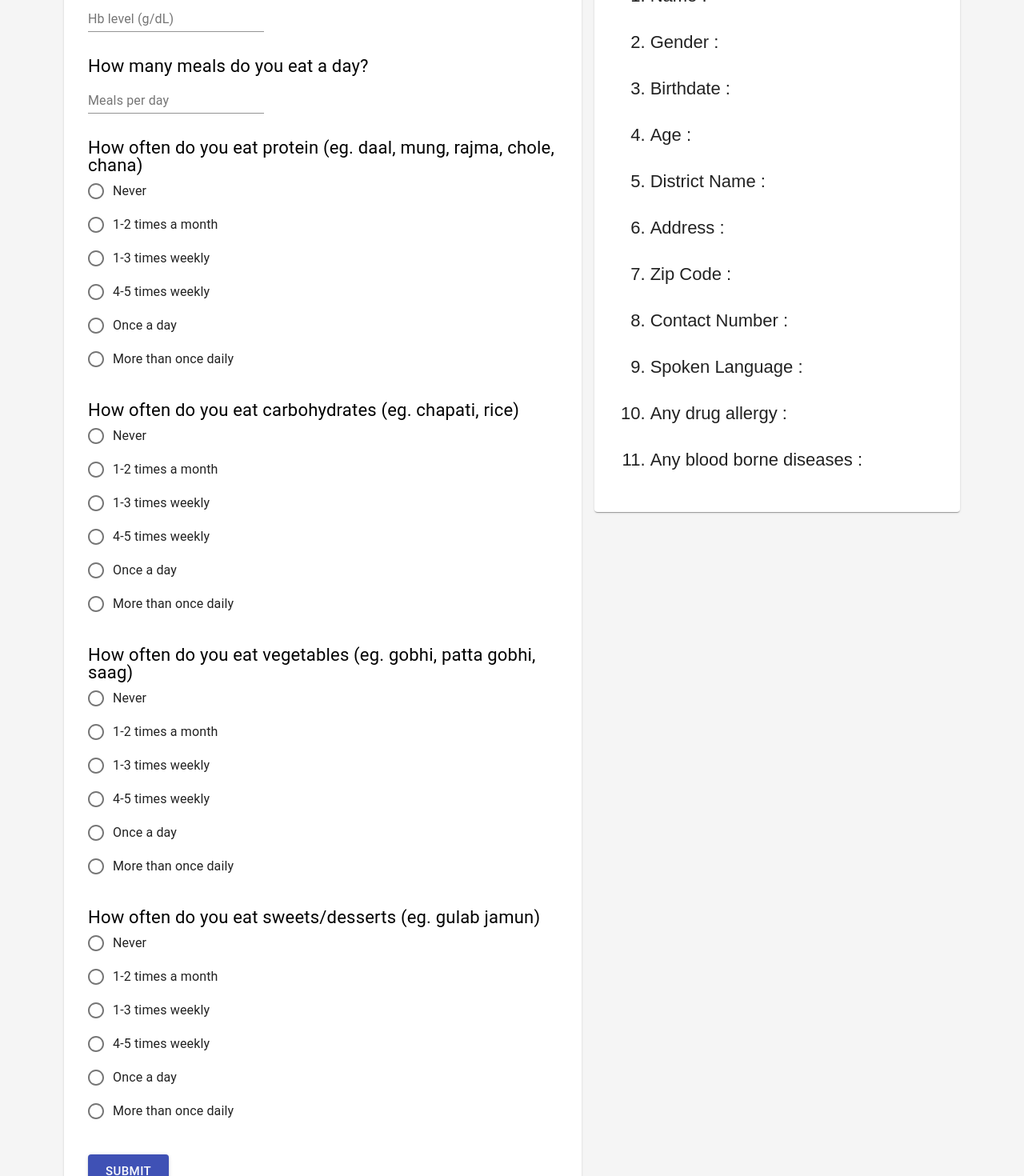
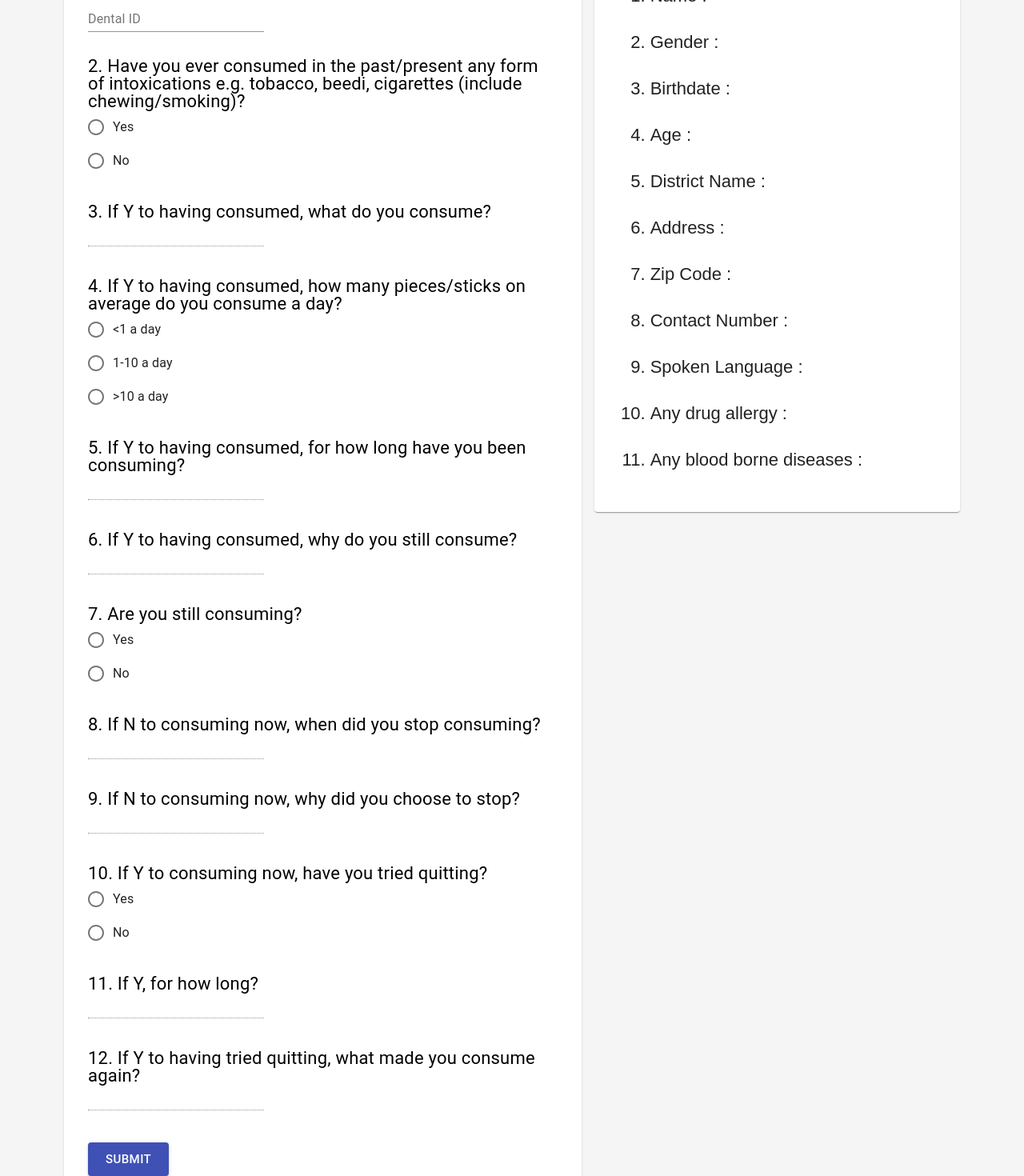
Before and after one commit to i2Eye/i2Eye-Front, a React (Create React App) app: page /stations in a window 1280 px wide. Shown: the part 380-1850 px from the top of the page at 80% size. Built offline with nearby package versions, Linux system fonts and the light colour scheme.

Commit message:
Oral Health form

```diff
--- a/src/Components/StationComponents/FormAbled.js
+++ b/src/Components/StationComponents/FormAbled.js
@@ -11,6 +11,7 @@ import BloodPressure from "./BloodPressure";
 import Doctor from "./DoctorConsult";
 import Phlebotomy from "./Phlebotomy";
 import BMIDuplicate from "./BMIduplicate";
+import OralHealth from "./OralHealth";
 
 class FormAbled extends Component {
   state = {};
@@ -27,7 +28,7 @@ class FormAbled extends Component {
                 paddingBottom: 20,
               }}
             >
-              <FingerstickAnemia />
+              <OralHealth />
             </Paper>
           </Grid>
           <Grid item md="5">
--- /dev/null
+++ b/src/Components/StationComponents/OralHealth.js
@@ -0,0 +1,327 @@
+import React, { Component } from "react";
+import TextField from "@material-ui/core/TextField";
+import InputLabel from "@material-ui/core/InputLabel";
+import Radio from "@material-ui/core/Radio";
+import RadioGroup from "@material-ui/core/RadioGroup";
+import FormControlLabel from "@material-ui/core/FormControlLabel";
+import FormControl from "@material-ui/core/FormControl";
+import FormLabel from "@material-ui/core/FormLabel";
+import Button from "@material-ui/core/Button";
+
+const questions = [{ question: "1. Dental ID", label: "Dental ID", id: "id" }];
+
+const radioQuestions = [
+  {
+    question:
+      "2. Have you ever consumed in the past/present any form of intoxications e.g. tobacco, beedi, cigarettes (include chewing/smoking)? ",
+    name: "intoxication",
+  },
+];
+
+const questions1 = [
+  {
+    question: "3. If Y to having consumed, what do you consume?",
+    id: "product",
+  },
+];
+
+const radioQuestions1 = [
+  {
+    question:
+      "4. If Y to having consumed, how many pieces/sticks on average do you consume a day?",
+    name: "amount",
+  },
+];
+
+const questions2 = [
+  {
+    question:
+      "5. If Y to having consumed, for how long have you been consuming?",
+    id: "duration",
+  },
+  {
+    question: "6. If Y to having consumed, why do you still consume?",
+    id: "reason",
+  },
+];
+
+const radioQuestions2 = [
+  { question: "7. Are you still consuming?", name: "consuming" },
+];
+
+const questions3 = [
+  {
+    question: "8. If N to consuming now, when did you stop consuming?",
+    id: "stopDate",
+  },
+  {
+    question: "9. If N to consuming now, why did you choose to stop?",
+    id: "stopReason",
+  },
+];
+
+const radioQuestions3 = [
+  {
+    question: "10. If Y to consuming now, have you tried quitting?",
+    name: "quit",
+  },
+];
+
+const questions4 = [
+  { question: "11. If Y, for how long?", id: "quitDuration" },
+  {
+    question: "12. If Y to having tried quitting, what made you consume again?",
+    id: "consumeAgainReason",
+  },
+];
+
+class OralHealth extends Component {
+  constructor(props) {
+    super(props);
+    this.state = {
+      id: "",
+      intoxication: "",
+      product: "",
+      amount: "",
+      duration: "",
+      reason: "",
+      consuming: "",
+      stopDate: "",
+      stopReason: "",
+      quit: "",
+      quitDuration: "",
+      consumeAgainReason: "",
+    };
+  }
+
+  handleChange(e) {
+    if (e.target.id === "id") {
+      this.setState({ id: e.target.value });
+    }
+    if (e.target.id === "product") {
+      this.setState({ product: e.target.value });
+    }
+    if (e.target.id === "duration") {
+      this.setState({ duration: e.target.value });
+    }
+    if (e.target.id === "reason") {
+      this.setState({ reason: e.target.value });
+    }
+    if (e.target.id === "stopDate") {
+      this.setState({ stopDate: e.target.value });
+    }
+    if (e.target.id === "stopReason") {
+      this.setState({ stopReason: e.target.value });
+    }
+    if (e.target.id === "quitDuration") {
+      this.setState({ quitDuration: e.target.value });
+    }
+    if (e.target.id === "consumeAgainReason") {
+      this.setState({ consumeAgainReason: e.target.value });
+    }
+  }
+
+  handleRadioChange(e) {
+    if (e.target.name === "intoxication") {
+      this.setState({ intoxication: e.target.value });
+    }
+    if (e.target.name === "amount") {
+      this.setState({ amount: e.target.value });
+    }
+    if (e.target.name === "consuming") {
+      this.setState({ consuming: e.target.value });
+    }
+    if (e.target.name === "quit") {
+      this.setState({ quit: e.target.value });
+    }
+  }
+
+  handleSubmit() {
+    console.log(this.state);
+  }
+
+  render() {
+    return (
+      <div>
+        <h1 style={{ fontFamily: "sans-serif", fontSize: 30 }}>Oral Health</h1>
+        <form>
+          {questions.map((question) => (
+            <div key={question.question}>
+              <span>
+                <InputLabel style={{ fontSize: 22, color: "black" }}>
+                  {question.question}
+                </InputLabel>
+                <TextField
+                  id={question.id}
+                  onChange={this.handleChange.bind(this)}
+                  type="number"
+                  label={question.label}
+                />
+                <p />
+              </span>
+            </div>
+          ))}
+          {radioQuestions.map((question) => (
+            <FormControl>
+              <FormLabel style={{ fontSize: 22, color: "black" }}>
+                {question.question}
+              </FormLabel>
+              <RadioGroup
+                name={question.name}
+                //   value={value}
+                onChange={this.handleRadioChange.bind(this)}
+              >
+                <FormControlLabel value="Yes" control={<Radio />} label="Yes" />
+                <FormControlLabel value="No" control={<Radio />} label="No" />
+              </RadioGroup>
+            </FormControl>
+          ))}
+          <p />
+          {questions1.map((question) => (
+            <div key={question.question}>
+              <span>
+                <InputLabel style={{ fontSize: 22, color: "black" }}>
+                  {question.question}
+                </InputLabel>
+                <TextField
+                  id={question.id}
+                  onChange={this.handleChange.bind(this)}
+                  type="text"
+                  label={question.label}
+                  disabled={this.state.intoxication === "Yes" ? false : true}
+                />
+                <p />
+              </span>
+            </div>
+          ))}
+          <p />
+          {radioQuestions1.map((question) => (
+            <FormControl>
+              <FormLabel style={{ fontSize: 22, color: "black" }}>
+                {question.question}
+              </FormLabel>
+              <RadioGroup
+                name={question.name}
+                //   value={value}
+                onChange={this.handleRadioChange.bind(this)}
+                disabled={this.state.intoxication === "Yes" ? false : true}
+              >
+                <FormControlLabel
+                  value="<1 a day"
+                  control={<Radio />}
+                  label="<1 a day"
+                />
+                <FormControlLabel
+                  value="1-10 a day"
+                  control={<Radio />}
+                  label="1-10 a day"
+                />
+                <FormControlLabel
+                  value=">10 a day"
+                  control={<Radio />}
+                  label=">10 a day"
+                />
+              </RadioGroup>
+            </FormControl>
+          ))}
+          <p />
+          {questions2.map((question) => (
+            <div key={question.question}>
+              <span>
+                <InputLabel style={{ fontSize: 22, color: "black" }}>
+                  {question.question}
+                </InputLabel>
+                <TextField
+                  id={question.id}
+                  onChange={this.handleChange.bind(this)}
+                  type="text"
+                  label={question.label}
+                  disabled={this.state.intoxication === "Yes" ? false : true}
+                />
+                <p />
+              </span>
+            </div>
+          ))}
+          <p />
+          {radioQuestions2.map((question) => (
+            <FormControl>
+              <FormLabel style={{ fontSize: 22, color: "black" }}>
+                {question.question}
+              </FormLabel>
+              <RadioGroup
+                name={question.name}
+                //   value={value}
+                onChange={this.handleRadioChange.bind(this)}
+              >
+                <FormControlLabel value="Yes" control={<Radio />} label="Yes" />
+                <FormControlLabel value="No" control={<Radio />} label="No" />
+              </RadioGroup>
+            </FormControl>
+          ))}
+          <p />
+          {questions3.map((question) => (
+            <div key={question.question}>
+              <span>
+                <InputLabel style={{ fontSize: 22, color: "black" }}>
+                  {question.question}
+                </InputLabel>
+                <TextField
+                  id={question.id}
+                  onChange={this.handleChange.bind(this)}
+                  type="text"
+                  label={question.label}
+                  disabled={this.state.consuming === "No" ? false : true}
+                />
+                <p />
+              </span>
+            </div>
+          ))}
+          <p />
+          {radioQuestions3.map((question) => (
+            <FormControl>
+              <FormLabel style={{ fontSize: 22, color: "black" }}>
+                {question.question}
+              </FormLabel>
+              <RadioGroup
+                name={question.name}
+                //   value={value}
+                onChange={this.handleRadioChange.bind(this)}
+              >
+                <FormControlLabel value="Yes" control={<Radio />} label="Yes" />
+                <FormControlLabel value="No" control={<Radio />} label="No" />
+              </RadioGroup>
+            </FormControl>
+          ))}
+          <p />
+          {questions4.map((question) => (
+            <div key={question.question}>
+              <span>
+                <InputLabel style={{ fontSize: 22, color: "black" }}>
+                  {question.question}
+                </InputLabel>
+                <TextField
+                  id={question.id}
+                  onChange={this.handleChange.bind(this)}
+                  type="text"
+                  label={question.label}
+                  disabled={this.state.quit === "Yes" ? false : true}
+                />
+                <p />
+              </span>
+            </div>
+          ))}
+          <Button
+            size="large"
+            variant="contained"
+            color="primary"
+            onClick={this.handleSubmit.bind(this)}
+          >
+            Submit
+          </Button>
+        </form>
+      </div>
+    );
+  }
+}
+
+export default OralHealth;
```
